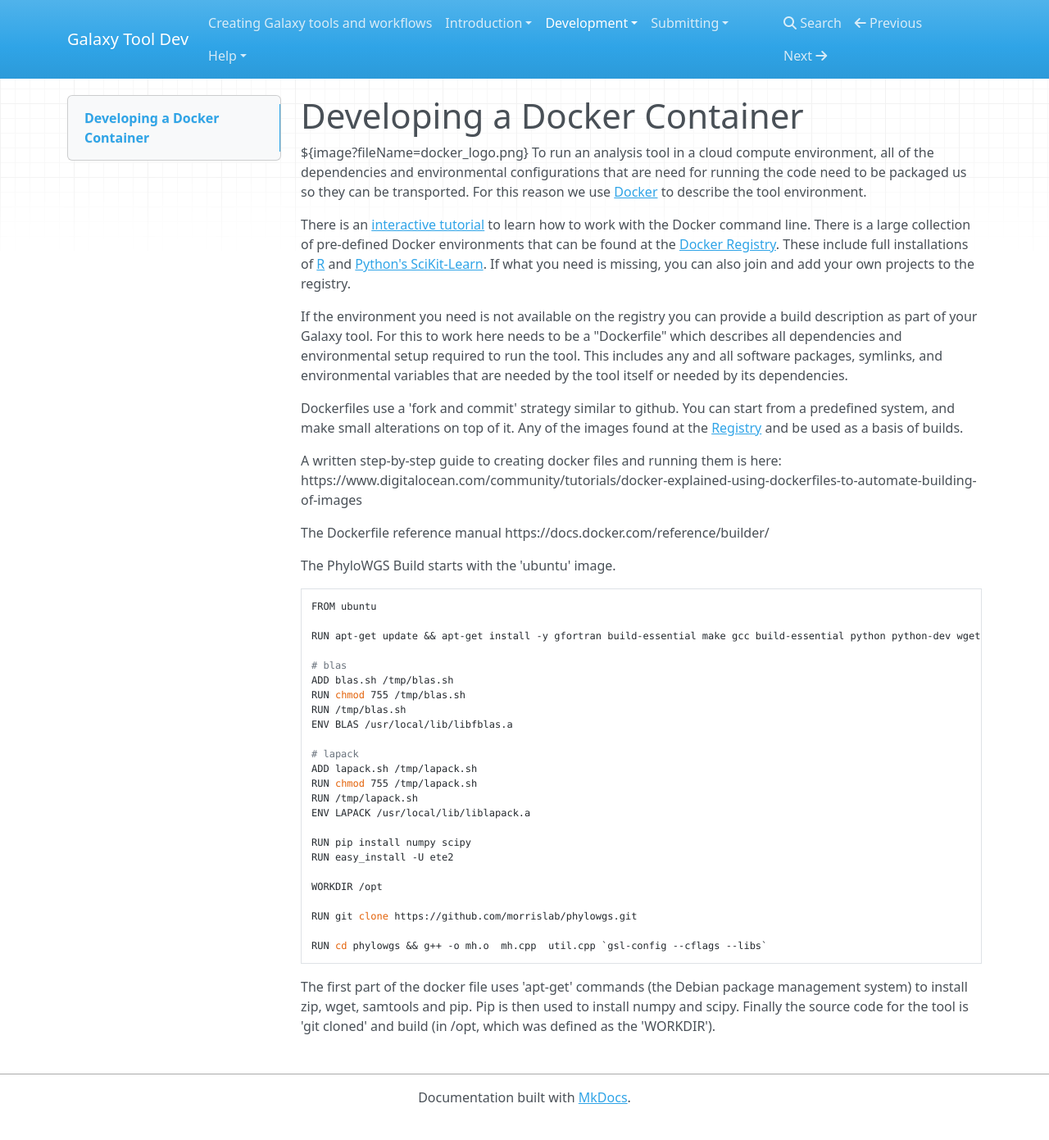
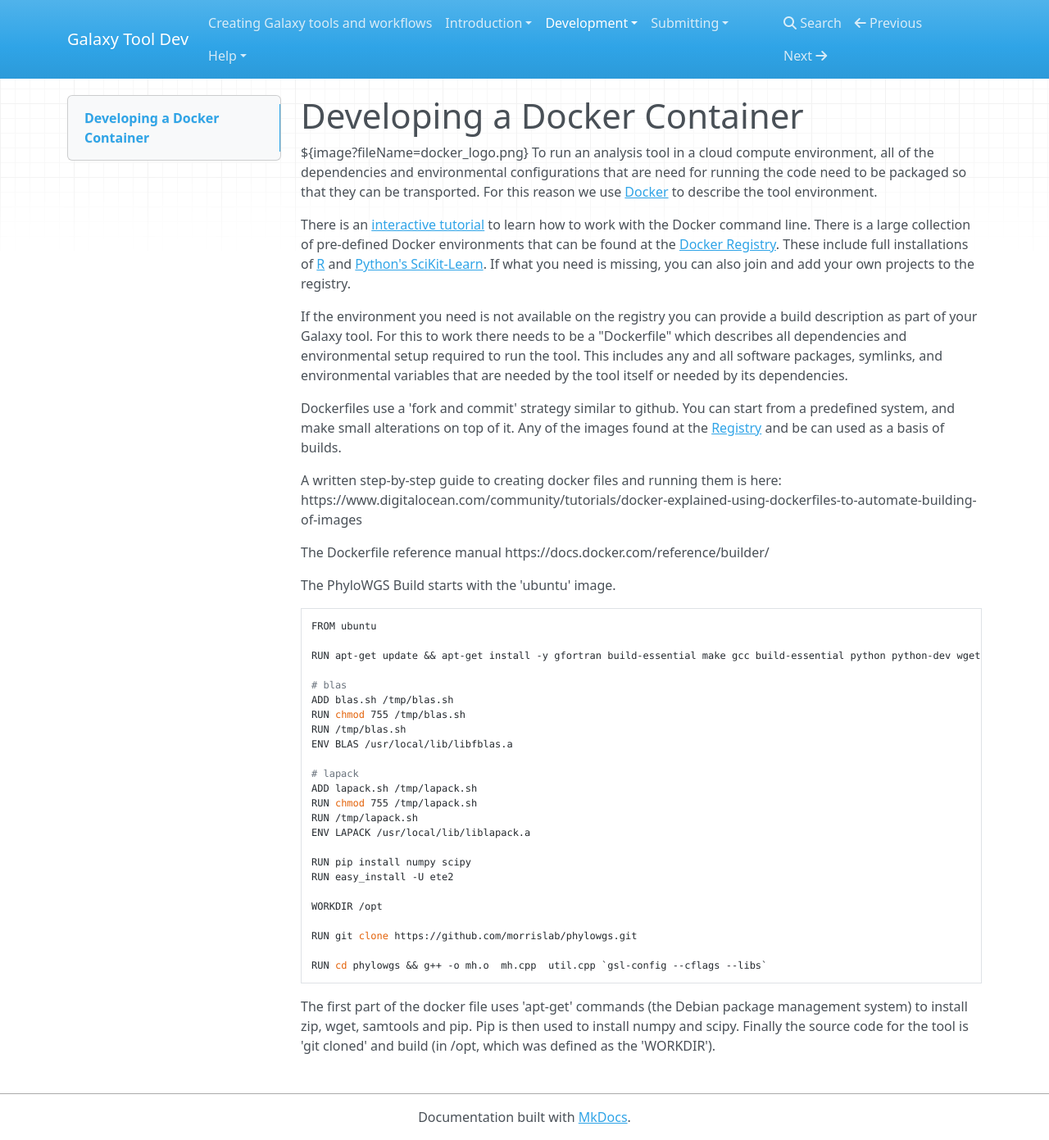
Before and after one commit to kellrott/galaxy-tooldev-docs, an MkDocs documentation site: the page built from docs/02_Docker.md, in a window 1280 px wide and 1391 px high. Shown: the whole window at 82% size. Built offline with MkDocs 1.6.1, drawn with Linux system fonts in a browser that asks for light colours; nearby versions of some CDN libraries; old or Windows-style settings are respelled for this version of MkDocs.

Commit message:
Fixing typos in Docker instructions

```diff
--- a/docs/02_Docker.md
+++ b/docs/02_Docker.md
@@ -2,13 +2,13 @@
 Developing a Docker Container
 =============================
 ${image?fileName=docker_logo.png}
-To run an analysis tool in a cloud compute environment, all of the dependencies and environmental configurations that are need for running the code need to be packaged us so they can be transported. For this reason we use [Docker](https://www.docker.com/) to describe the tool environment.
+To run an analysis tool in a cloud compute environment, all of the dependencies and environmental configurations that are need for running the code need to be packaged so that they can be transported. For this reason we use [Docker](https://www.docker.com/) to describe the tool environment.
 
 There is an [interactive tutorial](https://www.docker.com/tryit/) to learn how to work with the Docker command line. There is a large collection of pre-defined Docker environments that can be found at the [Docker Registry](https://registry.hub.docker.com/). These include full installations of [R](https://registry.hub.docker.com/_/r-base/) and [Python's SciKit-Learn](https://registry.hub.docker.com/u/buildo/docker-python2.7-scikit-learn/). If what you need is missing, you can also join and add your own projects to the registry.
 
-If the environment you need is not available on the registry you can provide a build description as part of your Galaxy tool. For this to work here needs to be a "Dockerfile" which describes all dependencies and environmental setup required to run the tool.  This includes any and all software packages, symlinks, and environmental variables that are needed by the tool itself or needed by its dependencies.
+If the environment you need is not available on the registry you can provide a build description as part of your Galaxy tool. For this to work there needs to be a "Dockerfile" which describes all dependencies and environmental setup required to run the tool.  This includes any and all software packages, symlinks, and environmental variables that are needed by the tool itself or needed by its dependencies.
 
-Dockerfiles use a 'fork and commit' strategy similar to github. You can start from a predefined system, and make small alterations on top of it. Any of the images found at the [Registry](https://registry.hub.docker.com/) and be used as a basis of builds.
+Dockerfiles use a 'fork and commit' strategy similar to github. You can start from a predefined system, and make small alterations on top of it. Any of the images found at the [Registry](https://registry.hub.docker.com/) and be can used as a basis of builds.
 
 A written step-by-step guide to creating docker files and running them is here:
 https://www.digitalocean.com/community/tutorials/docker-explained-using-dockerfiles-to-automate-building-of-images
```
